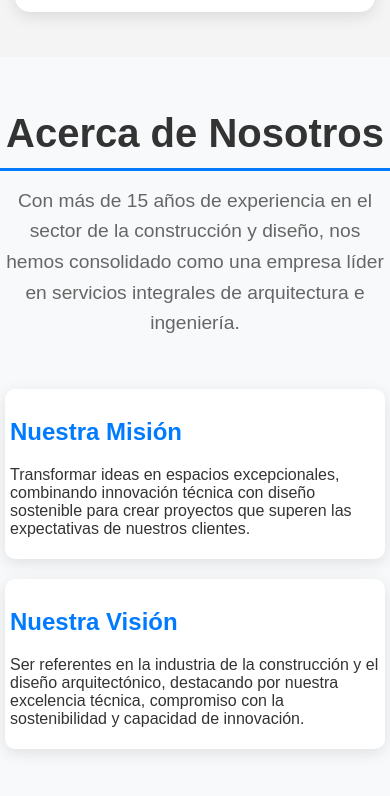
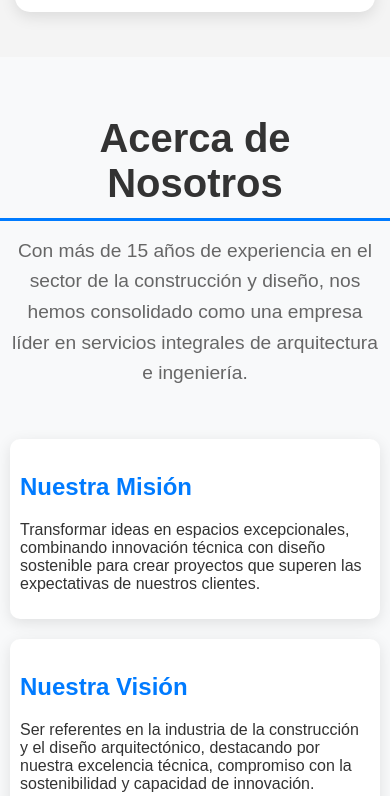
Before and after one commit to DavidGyHS/Corintho, a plain HTML site: page index.html in a window 390 px wide. Shown: the part 5841-6637 px from the top of the page. Drawn offline with Linux system fonts and the light colour scheme.

Commit message:
Add files via upload

```diff
--- a/style.css
+++ b/style.css
@@ -658,14 +658,14 @@ section {
         grid-template-columns: 1fr;
     }
     .about-container {
-        padding: 5px;
+        padding: 10px;
     }
     .about-card {
-        padding: 5px;
+        padding: 10px;
     }
     .about-cards {
         gap: 20px;
-        margin-bottom: 10px;
+        margin-bottom: 15px;
     }
 }
 
```
